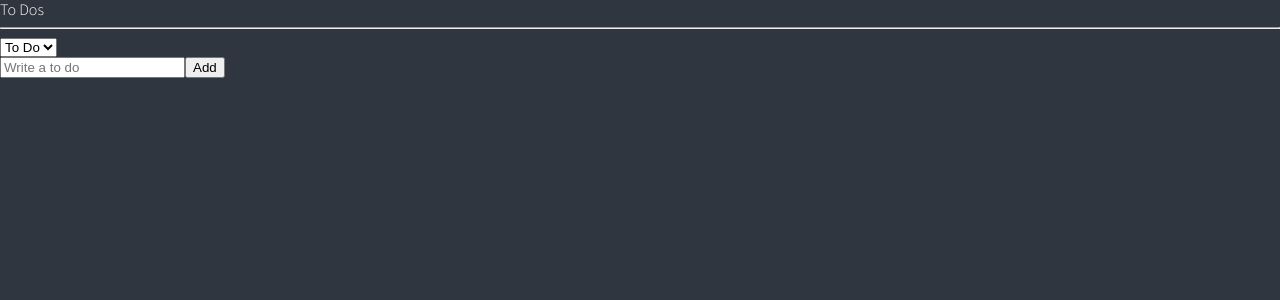
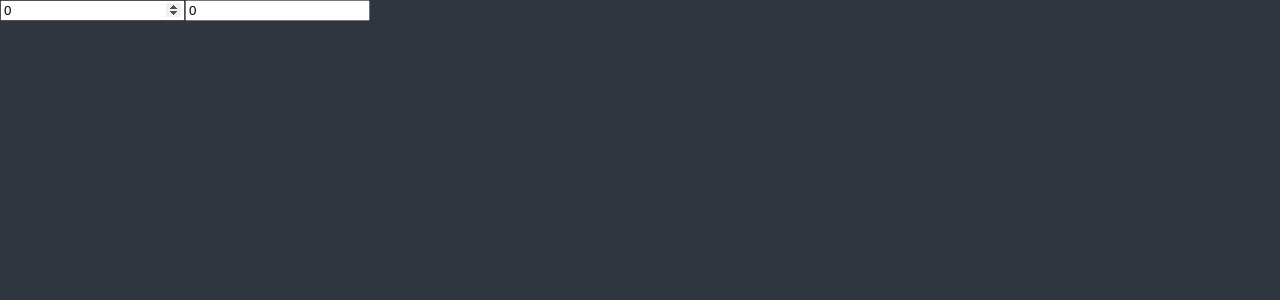
Before and after one commit to hhshhhskk/ToDoList, a React (Create React App) app: page / in a window 1280 px wide. Shown: the top 300 px of the page. Built offline with nearby package versions, Linux system fonts and the light colour scheme.

Commit message:
Get Selectors

```diff
--- a/src/App.tsx
+++ b/src/App.tsx
@@ -1,77 +1,23 @@
-import { createGlobalStyle } from "styled-components";
-import ToDoList from "./components/TodoList";
-
-const GlobalStyle = createGlobalStyle`
-@import url('https://fonts.googleapis.com/css2?family=Source+Sans+Pro:wght@300;400&display=swap');
-html, body, div, span, applet, object, iframe,
-h1, h2, h3, h4, h5, h6, p, blockquote, pre,
-a, abbr, acronym, address, big, cite, code,
-del, dfn, em, img, ins, kbd, q, s, samp,
-small, strike, strong, sub, sup, tt, var,
-b, u, i, center,
-dl, dt, dd, menu, ol, ul, li,
-fieldset, form, label, legend,
-table, caption, tbody, tfoot, thead, tr, th, td,
-article, aside, canvas, details, embed,
-figure, figcaption, footer, header, hgroup,
-main, menu, nav, output, ruby, section, summary,
-time, mark, audio, video {
-  margin: 0;
-  padding: 0;
-  border: 0;
-  font-size: 100%;
-  font: inherit;
-  vertical-align: baseline;
-}
-/* HTML5 display-role reset for older browsers */
-article, aside, details, figcaption, figure,
-footer, header, hgroup, main, menu, nav, section {
-  display: block;
-}
-/* HTML5 hidden-attribute fix for newer browsers */
-*[hidden] {
-    display: none;
-}
-body {
-  line-height: 1;
-}
-menu, ol, ul {
-  list-style: none;
-}
-blockquote, q {
-  quotes: none;
-}
-blockquote:before, blockquote:after,
-q:before, q:after {
-  content: '';
-  content: none;
-}
-table {
-  border-collapse: collapse;
-  border-spacing: 0;
-}
-* {
-  box-sizing: border-box;
-}
-body {
-  font-weight: 300;
-  font-family: 'Source Sans Pro', sans-serif;
-  background-color:${(props) => props.theme.bgColor};
-  color:${(props) => props.theme.textColor};
-  line-height: 1.2;
-}
-a {
-  text-decoration:none;
-  color:inherit;
-}
-`;
+import React from "react";
+import { useRecoilState, useRecoilValue } from "recoil";
+import { hourSelector, minuteState } from "./atoms";
 
 function App() {
+  const [minutes, setMinutes] = useRecoilState(minuteState);
+  const hours = useRecoilValue(hourSelector);
+  const onMinutesChange = (event: React.FormEvent<HTMLInputElement>) => {
+    setMinutes(+event.currentTarget.value);
+  };
   return (
-    <>
-      <GlobalStyle />
-      <ToDoList />
-    </>
+    <div>
+      <input
+        value={minutes}
+        onChange={onMinutesChange}
+        type="number"
+        placeholder="Minutes"
+      />
+      <input value={hours} type="number" placeholder="Hours" />
+    </div>
   );
 }
 
--- a/src/atoms.tsx
+++ b/src/atoms.tsx
@@ -1,33 +1,14 @@
 import { atom, selector } from "recoil";
 
-export enum Categories {
-    "TO_DO" = "TO_DO",
-    "DOING" = "DOING",
-    "DONE" = "DONE",
-  }
-
-export interface IToDo {
-  text: string;
-  id: number;
-  category: Categories;
-}
-
-export const categoryState = atom<Categories>({
-    key: "category",
-    default: Categories.TO_DO,
-  });
-
-export const toDoState = atom<IToDo[]>({
-  key: "toDo",
-  default: [],
+export const minuteState = atom({
+    key: "minutes",
+    default: 0,
 });
 
-export const toDoSelector = selector({
-    key: "toDoSelector",
+export const hourSelector = selector({
+    key: "hours",
     get: ({ get }) => {
-        const toDos = get(toDoState);
-        const category = get(categoryState);
-
-        return toDos.filter((toDo) => toDo.category === category);
+        const minutes = get(minuteState);
+        return minutes / 60;
     },
   });
--- a/src/components/CreateToDo.tsx
+++ /dev/null
@@ -1,33 +0,0 @@
-import { useForm } from "react-hook-form";
-import { useRecoilValue, useSetRecoilState } from "recoil";
-import { categoryState, toDoState } from "../atoms";
-
-interface IForm {
-  toDo: string;
-}
-
-function CreateToDo() {
-    const setToDos = useSetRecoilState(toDoState);
-    const category = useRecoilValue(categoryState);
-  const { register, handleSubmit, setValue } = useForm<IForm>();
-  const handleValid = ({ toDo }: IForm) => {
-    setToDos((oldToDos) => [
-      { text: toDo, id: Date.now(), category },
-      ...oldToDos,
-    ]);
-    setValue("toDo", "");
-  };
-  return (
-    <form onSubmit={handleSubmit(handleValid)}>
-      <input
-        {...register("toDo", {
-          required: "Please write a To Do",
-        })}
-        placeholder="Write a to do"
-      />
-      <button>Add</button>
-    </form>
-  );
-}
-
-export default CreateToDo;
--- a/src/components/ToDo.tsx
+++ /dev/null
@@ -1,44 +0,0 @@
-import React from "react";
-import { useSetRecoilState } from "recoil";
-import { Categories, IToDo, toDoState } from "../atoms";
-
-function ToDo({ text, category, id }: IToDo) {
-    const setToDos = useSetRecoilState(toDoState);
-    const onClick = (event: React.MouseEvent<HTMLButtonElement>) => {
-      const {
-        currentTarget: { name },
-      } = event;
-        setToDos((oldToDos) => {
-            const targetIndex = oldToDos.findIndex((toDo) => toDo.id === id);
-            const newToDo = { text, id, category: name as any };
-
-            return [
-                ...oldToDos.slice(0, targetIndex),
-                newToDo,
-                ...oldToDos.slice(targetIndex + 1),
-            ];
-      })
-    };
-  return (
-    <li>
-      <span>{text}</span>
-      {category !== Categories.DOING && (
-        <button name={Categories.DOING} onClick={onClick}>
-          Doing
-        </button>
-      )}
-      {category !== Categories.TO_DO && (
-        <button name={Categories.TO_DO} onClick={onClick}>
-          To Do
-        </button>
-      )}
-      {category !== Categories.DONE && (
-        <button name={Categories.DONE} onClick={onClick}>
-          Done
-        </button>
-      )}
-    </li>
-  );
-}
-
-export default ToDo;
--- a/src/components/TodoList.tsx
+++ /dev/null
@@ -1,32 +0,0 @@
-import React from "react";
-import { useRecoilState, useRecoilValue } from "recoil";
-import { Categories, categoryState, toDoSelector } from "../atoms";
-import CreateToDo from "./CreateToDo";
-import ToDo from "./ToDo";
-
-function ToDoList() {
-  const toDos = useRecoilValue(toDoSelector);
-  const [category, setCategory] = useRecoilState(categoryState);
-  const onInput = (event: React.FormEvent<HTMLSelectElement>) => {
-    setCategory(event.currentTarget.value as any);
-  };
-  return (
-    <div>
-      <h1>To Dos</h1>
-      <hr />
-      <form>
-        <select value={category} onInput={onInput}>
-          <option value={Categories.TO_DO}>To Do</option>
-          <option value={Categories.DOING}>Doing</option>
-          <option value={Categories.DONE}>Done</option>
-        </select>
-      </form>
-      <CreateToDo />
-      {toDos?.map((toDo) => (
-        <ToDo key={toDo.id} {...toDo} />
-      ))}
-    </div>
-  );
-}
-
-export default ToDoList;
--- a/src/index.tsx
+++ b/src/index.tsx
@@ -3,6 +3,73 @@
 import { ThemeProvider } from "styled-components";
 import App from './App';
 import { darkTheme } from "./theme";
+
+import { createGlobalStyle } from "styled-components";
+
+const GlobalStyle = createGlobalStyle`
+@import url('https://fonts.googleapis.com/css2?family=Source+Sans+Pro:wght@300;400&display=swap');
+html, body, div, span, applet, object, iframe,
+h1, h2, h3, h4, h5, h6, p, blockquote, pre,
+a, abbr, acronym, address, big, cite, code,
+del, dfn, em, img, ins, kbd, q, s, samp,
+small, strike, strong, sub, sup, tt, var,
+b, u, i, center,
+dl, dt, dd, menu, ol, ul, li,
+fieldset, form, label, legend,
+table, caption, tbody, tfoot, thead, tr, th, td,
+article, aside, canvas, details, embed,
+figure, figcaption, footer, header, hgroup,
+main, menu, nav, output, ruby, section, summary,
+time, mark, audio, video {
+  margin: 0;
+  padding: 0;
+  border: 0;
+  font-size: 100%;
+  font: inherit;
+  vertical-align: baseline;
+}
+/* HTML5 display-role reset for older browsers */
+article, aside, details, figcaption, figure,
+footer, header, hgroup, main, menu, nav, section {
+  display: block;
+}
+/* HTML5 hidden-attribute fix for newer browsers */
+*[hidden] {
+    display: none;
+}
+body {
+  line-height: 1;
+}
+menu, ol, ul {
+  list-style: none;
+}
+blockquote, q {
+  quotes: none;
+}
+blockquote:before, blockquote:after,
+q:before, q:after {
+  content: '';
+  content: none;
+}
+table {
+  border-collapse: collapse;
+  border-spacing: 0;
+}
+* {
+  box-sizing: border-box;
+}
+body {
+  font-weight: 300;
+  font-family: 'Source Sans Pro', sans-serif;
+  background-color:${(props) => props.theme.bgColor};
+  color:${(props) => props.theme.textColor};
+  line-height: 1.2;
+}
+a {
+  text-decoration:none;
+  color:inherit;
+}
+`;
 
 const root = ReactDOM.createRoot(
   document.getElementById('root') as HTMLElement
@@ -10,6 +77,7 @@
 root.render(
   <RecoilRoot>
     <ThemeProvider theme={darkTheme}>
+    <GlobalStyle />
         <App />
     </ThemeProvider>
   </RecoilRoot>
```
